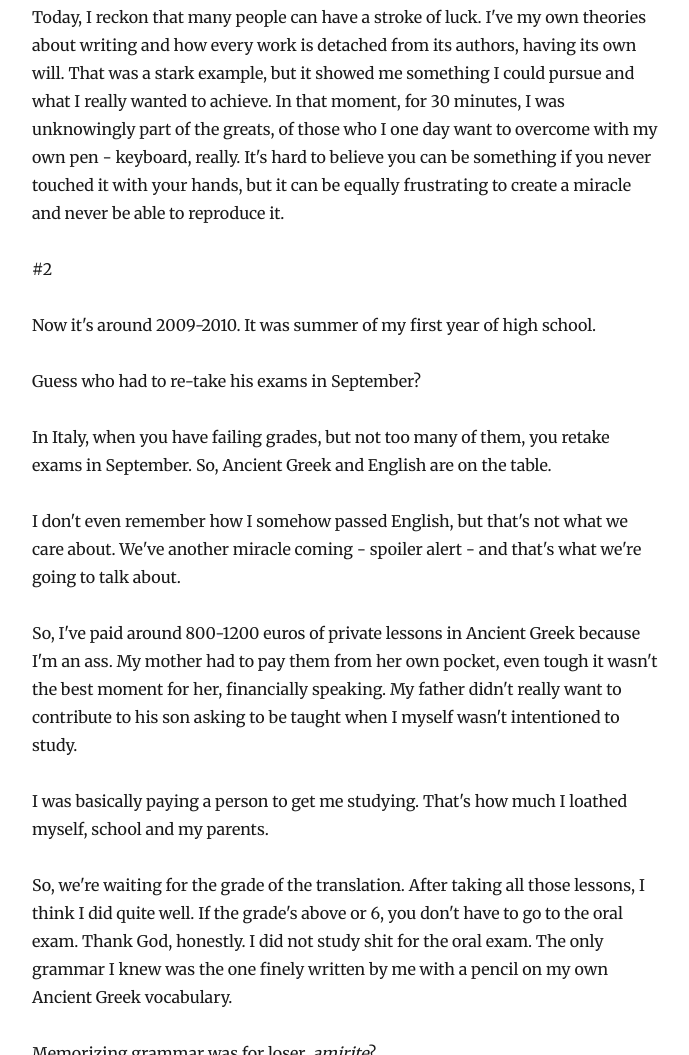
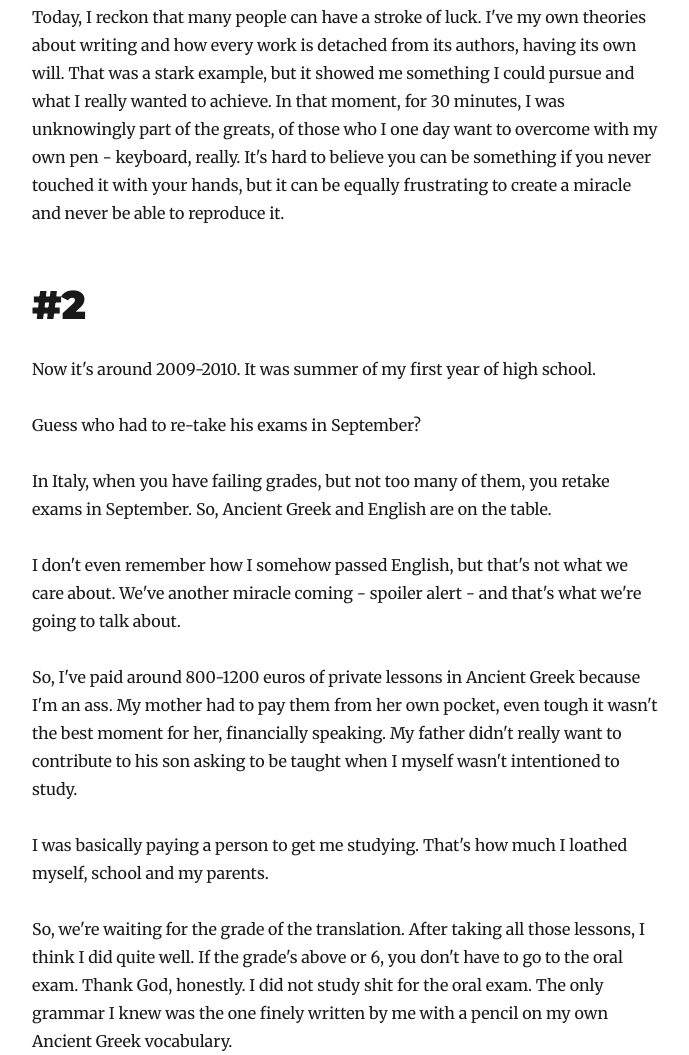
Before and after one commit to Fowl95/fowl-blog, a Gatsby site: page /blog/talentless-not-genius/ in a window 1280 px wide. Shown: the part 5332-6387 px from the top of the page, without its empty margins (293-982 px from the left). Built offline with nearby package versions, Linux system fonts and the light colour scheme; Gatsby itself is replaced by a stand-in of ours; some packages are replaced by stand-ins of ours.

Commit message:
Update Blog “talentless-not-genius”

```diff
--- a/content/blog/talentless-not-genius.md
+++ b/content/blog/talentless-not-genius.md
@@ -115,7 +115,7 @@ That was 2011 and before 2016 I never managed to have someone cry over something
 
 Today, I reckon that many people can have a stroke of luck. I've my own theories about writing and how every work is detached from its authors, having its own will. That was a stark example, but it showed me something I could pursue and what I really wanted to achieve. In that moment, for 30 minutes, I was unknowingly part of the greats, of those who I one day want to overcome with my own pen - keyboard, really. It's hard to believe you can be something if you never touched it with your hands, but it can be equally frustrating to create a miracle and never be able to reproduce it.
 
-\#2
+# \#2
 
 Now it's around 2009-2010. It was summer of my first year of high school.
 
```
